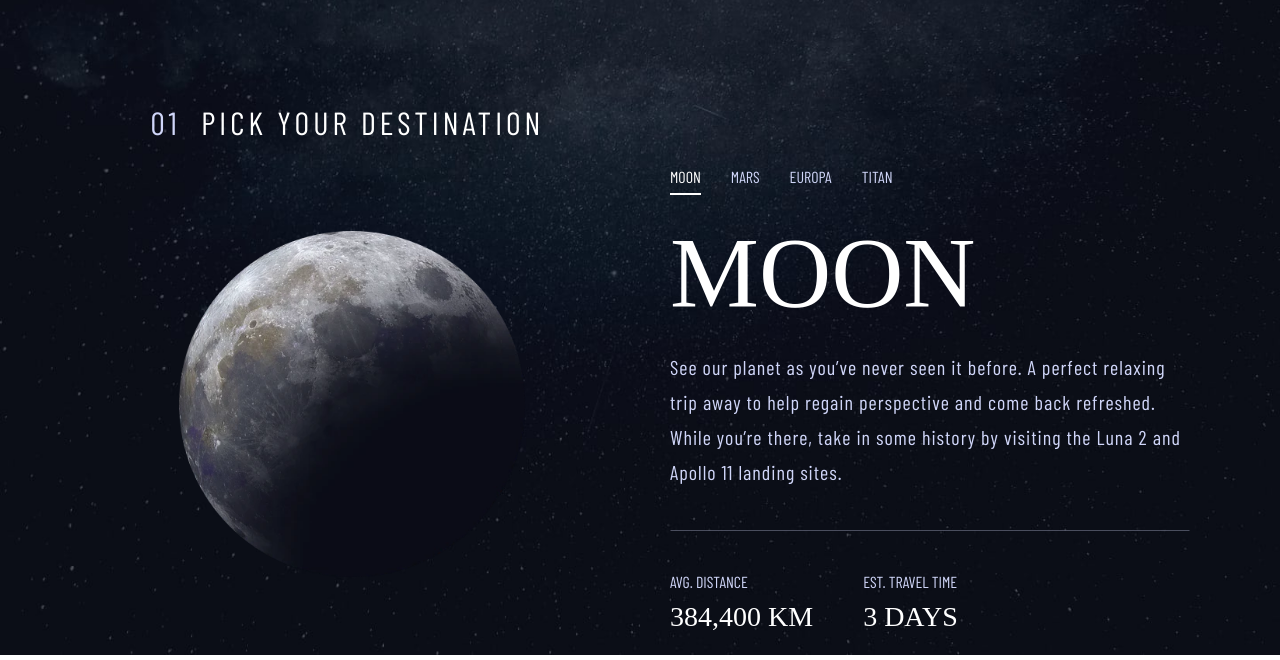
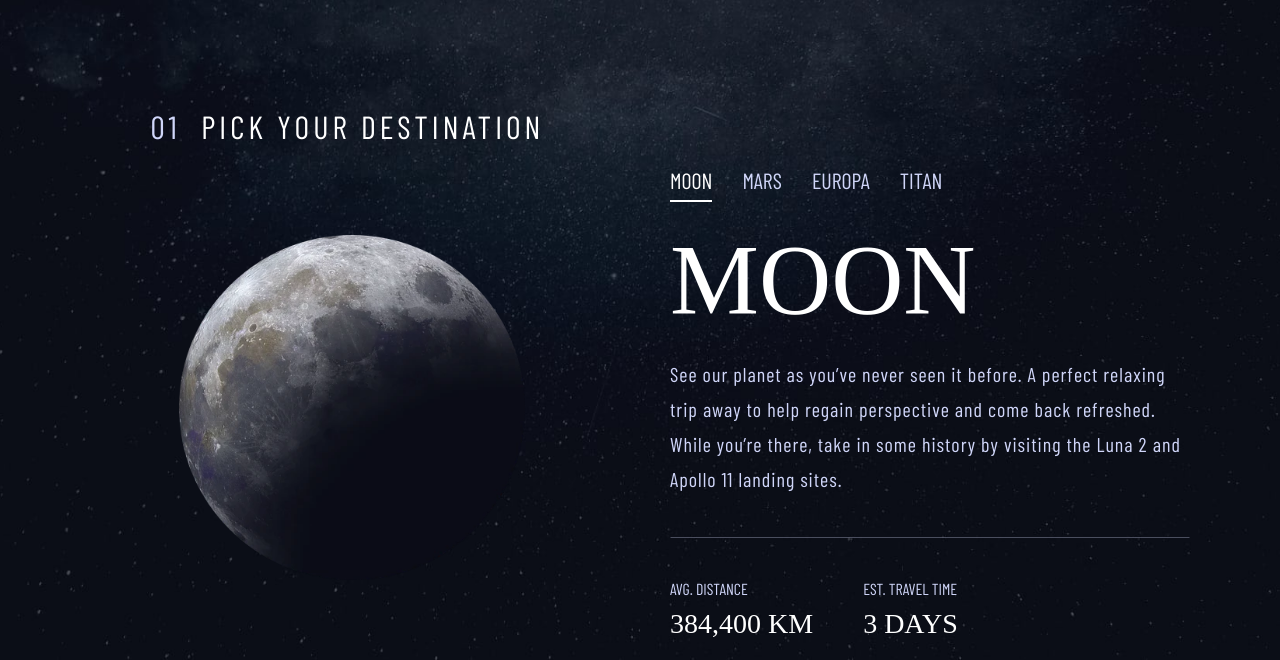
Before and after one commit to younessoub/space-tourism, a plain HTML site: page pages/destinations.html in a window 1280 px wide. Shown: the part 145-805 px from the top of the page. Drawn offline with nearby package versions, Linux system fonts and the light colour scheme; a web font is replaced by a local one.

Commit message:
destination page done

```diff
--- a/pages/destinations.html
+++ b/pages/destinations.html
@@ -12,6 +12,7 @@
         rel="stylesheet">
     <link rel="stylesheet" href="../styles/destinations.css">
     <script src="../scripts/menu.js" defer></script>
+    <script src="../scripts/destinations.js" defer></script>
 </head>
 
 <body>
@@ -72,16 +73,16 @@
             <div class="text-wrapper">
                 <div class="destinations-nav">
                     <ul>
-                        <li>
+                        <li id="0" class="active">
                             MOON
                         </li>
-                        <li>
+                        <li id="1">
                             MARS
                         </li>
-                        <li>
+                        <li id="2">
                             EUROPA
                         </li>
-                        <li>
+                        <li id="3">
                             TITAN
                         </li>
                     </ul>
--- a/scripts/destinations.js
+++ b/scripts/destinations.js
@@ -0,0 +1,41 @@
+const img = document.querySelector('.img img');
+
+const h1 = document.querySelector('h1')
+const text = document.querySelector('.text-wrapper p')
+const avg = document.querySelector('.avg-dis-wrap span')
+const time = document.querySelector('.travel-time-wrap span')
+
+
+const listItems = document.querySelectorAll('.destinations-nav li');
+
+
+const data = fetch('../data.json')
+    .then(response => response.json())
+    .then(data => {
+        fillDom(data.destinations, 0)
+        listItems.forEach(item => {
+
+            item.addEventListener('click', () => {
+                fillDom(data.destinations, item.id)
+                removeActiveClass();
+                item.classList.add('active')
+            })
+        })
+    })
+
+
+
+function fillDom(data, index) {
+    img.src = '.' + data[index].images.webp;
+    img.alt = data[index].name;
+    h1.innerText = data[index].name;
+    text.innerText = data[index].description;
+    avg.innerText = data[index].distance;
+    time.innerText = data[index].travel;
+}
+
+function removeActiveClass() {
+    listItems.forEach(item => {
+        item.classList.remove('active')
+    })
+}
--- a/styles/destinations.css
+++ b/styles/destinations.css
@@ -49,7 +49,7 @@ h2 span {
     cursor: pointer;
 }
 
-.destinations-nav li:nth-child(1) {
+.destinations-nav li.active {
     color: var(--color-three);
     border-bottom: 2px solid var(--color-three);
     padding: 0 0 7px 0;
@@ -62,6 +62,7 @@ h1 {
     font-weight: 300;
     margin-top: 20px;
     font-family: var(--font-family-primary);
+    text-transform: uppercase;
 }
 
 .text-wrapper p {
@@ -175,6 +176,10 @@ h3 {
         max-width: 550px;
     }
 
+    .destinations-nav li {
+        font-size: 22px;
+    }
+
     h1 {
         font-size: var(--font-size-two);
     }
```
